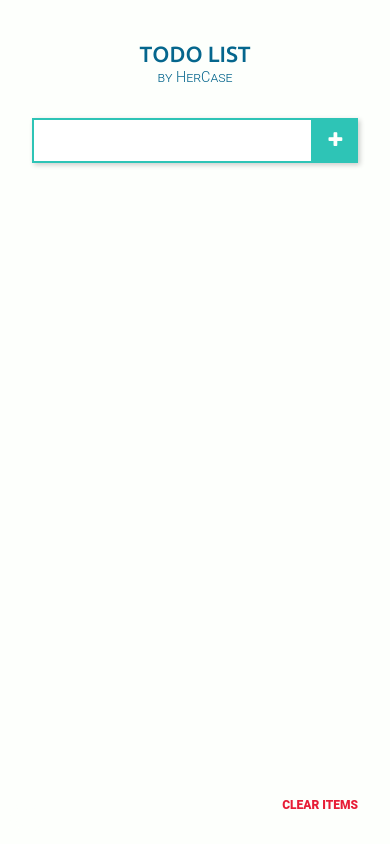
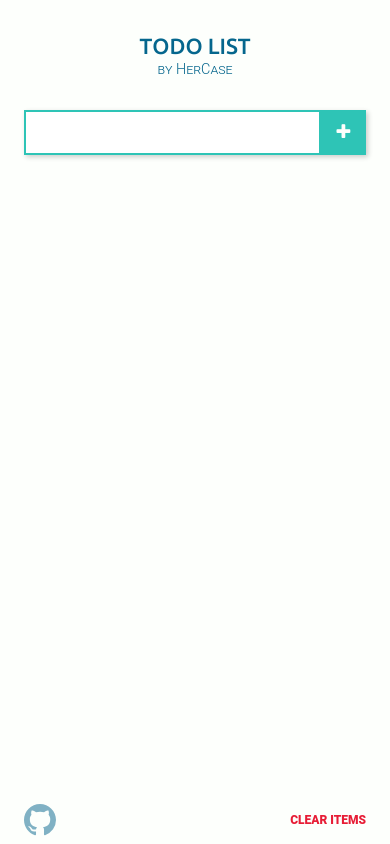
Before and after one commit to hercase/localstorage-todo-list, a plain HTML site: page index.html in a window 390 px wide. Drawn offline with Linux system fonts and the light colour scheme.

Commit message:
fix: Github Project link responsive location.

```diff
--- a/assets/css/style.css
+++ b/assets/css/style.css
@@ -39,7 +39,7 @@ body {
   max-width: 1200px;
   background-color: var(--color-light);
   justify-content: center;
-  padding: 2rem;
+  padding: 2rem 2rem 1rem 2rem;
   transition: all .5s;
 }
 
@@ -133,24 +133,22 @@ body {
   color: var(--secondary-color);
   cursor: pointer;
   font-weight: 900;
-  margin-top: 1rem;
 }
 
 .error {
   border-color: var(--secondary-color) !important;
 }
 
-.projectlink {
-  position: absolute;
-  bottom: 10px;
-  left: 10px;
+.footer {
+  display: flex;
+  justify-content: space-between;
+  align-items: center;
 }
-
 .github {
   opacity: .5;
   display: inline-block;
   vertical-align: text-top;
-  fill: var(--color-light);
+  fill: var(--terciary-color);
 }
 
 
@@ -159,6 +157,7 @@ body {
   .container {
     width: 100%;
     height: 100%;
+    padding: 1.5rem 1.5rem .5rem 1.5rem;
   }
 
   .content__form {
--- a/index.html
+++ b/index.html
@@ -32,12 +32,14 @@
         <ol></ol>
       </div>
     </section>
+
+    <footer class="footer">
+    <a class="projectlink" href="https://github.com/hercase/localstorage-todo-list" target="_blank">
+      <svg class="github" height="32" viewBox="0 0 16 16" version="1.1" width="32" aria-hidden="true"><path fill-rule="evenodd" d="M8 0C3.58 0 0 3.58 0 8c0 3.54 2.29 6.53 5.47 7.59.4.07.55-.17.55-.38 0-.19-.01-.82-.01-1.49-2.01.37-2.53-.49-2.69-.94-.09-.23-.48-.94-.82-1.13-.28-.15-.68-.52-.01-.53.63-.01 1.08.58 1.23.82.72 1.21 1.87.87 2.33.66.07-.52.28-.87.51-1.07-1.78-.2-3.64-.89-3.64-3.95 0-.87.31-1.59.82-2.15-.08-.2-.36-1.02.08-2.12 0 0 .67-.21 2.2.82.64-.18 1.32-.27 2-.27.68 0 1.36.09 2 .27 1.53-1.04 2.2-.82 2.2-.82.44 1.1.16 1.92.08 2.12.51.56.82 1.27.82 2.15 0 3.07-1.87 3.75-3.65 3.95.29.25.54.73.54 1.48 0 1.07-.01 1.93-.01 2.2 0 .21.15.46.55.38A8.013 8.013 0 0016 8c0-4.42-3.58-8-8-8z"></path></svg>
+    </a>
     <p class="delete_all">CLEAR ITEMS</p>
+    </footer>
   </section>
-
-  <a class="projectlink" href="https://github.com/hercase/localstorage-todo-list" target="_blank">
-    <svg class="github" height="32" viewBox="0 0 16 16" version="1.1" width="32" aria-hidden="true"><path fill-rule="evenodd" d="M8 0C3.58 0 0 3.58 0 8c0 3.54 2.29 6.53 5.47 7.59.4.07.55-.17.55-.38 0-.19-.01-.82-.01-1.49-2.01.37-2.53-.49-2.69-.94-.09-.23-.48-.94-.82-1.13-.28-.15-.68-.52-.01-.53.63-.01 1.08.58 1.23.82.72 1.21 1.87.87 2.33.66.07-.52.28-.87.51-1.07-1.78-.2-3.64-.89-3.64-3.95 0-.87.31-1.59.82-2.15-.08-.2-.36-1.02.08-2.12 0 0 .67-.21 2.2.82.64-.18 1.32-.27 2-.27.68 0 1.36.09 2 .27 1.53-1.04 2.2-.82 2.2-.82.44 1.1.16 1.92.08 2.12.51.56.82 1.27.82 2.15 0 3.07-1.87 3.75-3.65 3.95.29.25.54.73.54 1.48 0 1.07-.01 1.93-.01 2.2 0 .21.15.46.55.38A8.013 8.013 0 0016 8c0-4.42-3.58-8-8-8z"></path></svg>
-  </a>
 </body>
 
 </html>
```
